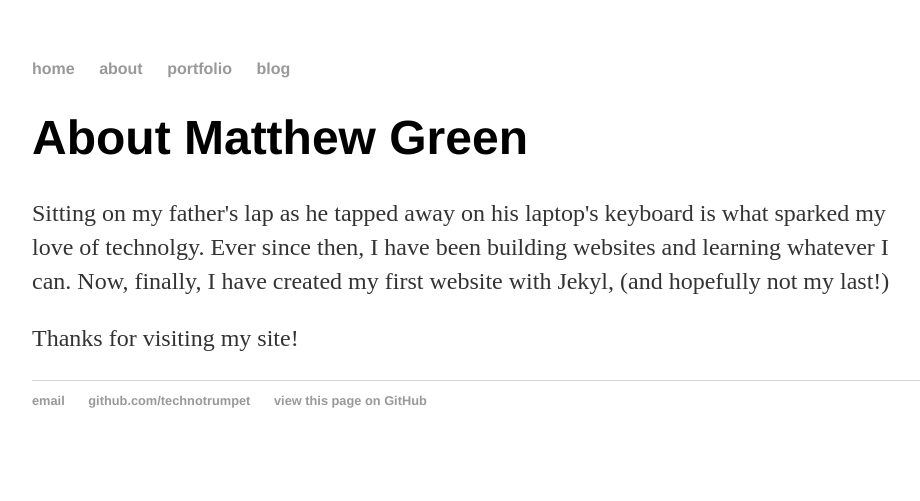
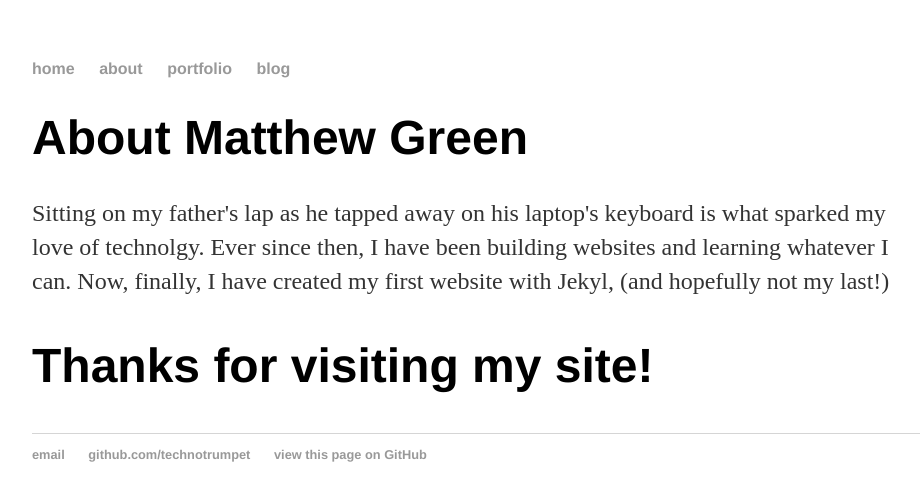
Before and after one commit to TechnoTrumpet/TechnoTrumpet.github.io, a Jekyll site: the page built from about/index.html, in a window 1280 px wide. Shown: the top 501 px of the page, without its empty margins (160-1080 px from the left). Built offline with Jekyll 4.4.1, drawn with Linux system fonts in a browser that asks for light colours.

```diff
--- a/about/index.html
+++ b/about/index.html
@@ -5,4 +5,4 @@ title: About Matthew Green
 <h1>About Matthew Green</h1>
 <p>Sitting on my father's lap as he tapped away on his laptop's keyboard is what sparked my love of technolgy. Ever since then, I have been building websites and learning whatever I can.
 Now, finally, I have created my first website with Jekyl, (and hopefully not my last!) </p>
-<p>Thanks for visiting my site!</p>
+<h2>Thanks for visiting my site!</h2>
```
